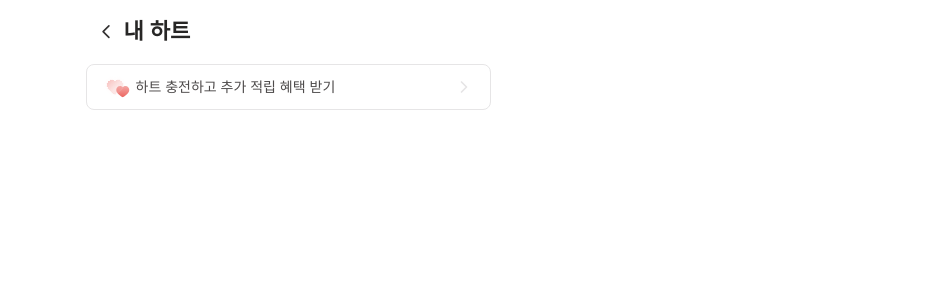
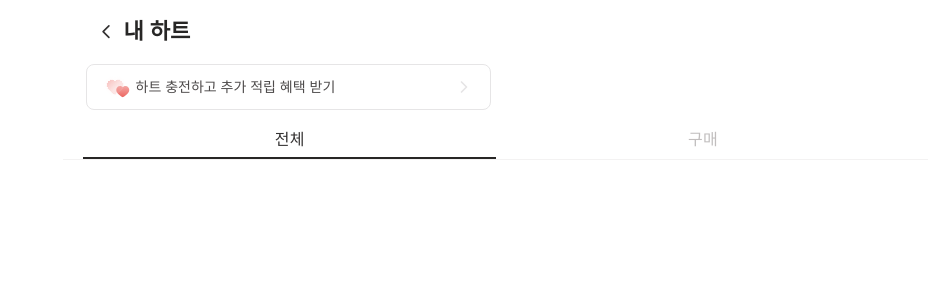
Before and after one commit to KDT-2024-FirstStep-Team/first-step-frontend, a React (Vite) app: page /myheart in a window 1280 px wide. Shown: the top 300 px of the page, without its empty margins (352-1280 px from the left). Built offline with nearby package versions, Linux system fonts and the light colour scheme; a web font is replaced by a local one.

Commit message:
feat: HeartTab 컴포넌트 구현

```diff
--- /dev/null
+++ b/src/components/HeartTab.tsx
@@ -0,0 +1,66 @@
+import styled from 'styled-components';
+
+interface HeartTabProps {
+  activeTab: number;
+  setActiveTab: React.Dispatch<React.SetStateAction<number>>;
+}
+
+const HeartTab = ({ activeTab, setActiveTab }: HeartTabProps) => {
+  return (
+    <TabContainer>
+      <Tab $isActive={activeTab === 0} onClick={() => setActiveTab(0)}>
+        <span>전체</span>
+        <div></div>
+      </Tab>
+      <Tab $isActive={activeTab === 1} onClick={() => setActiveTab(1)}>
+        <span>구매</span>
+        <div></div>
+      </Tab>
+      <Tab $isActive={activeTab === 2} onClick={() => setActiveTab(2)}>
+        <span>사용</span>
+        <div></div>
+      </Tab>
+    </TabContainer>
+  );
+};
+
+const TabContainer = styled.div`
+  position: fixed;
+  z-index: 1000;
+  top: 110px;
+  width: 100%;
+  height: 50px;
+  padding: 0 20px;
+  border-bottom: 0.5px solid var(--gr80);
+  display: flex;
+  background-color: var(--gr100);
+`;
+
+interface TabProps {
+  $isActive: boolean;
+}
+
+const Tab = styled.div<TabProps>`
+  flex: 1;
+  display: flex;
+  flex-direction: column;
+  justify-content: space-between;
+  align-items: center;
+  padding-top: 18px;
+
+  span {
+    font-size: 16px;
+    font-weight: 500;
+    letter-spacing: 0.2px;
+    color: ${({ $isActive }) => ($isActive ? 'var(--gr30)' : 'var(--gr60)')};
+  }
+
+  div {
+    width: 100%;
+    height: 2px;
+    background-color: ${({ $isActive }) =>
+      $isActive ? 'var(--gr20)' : 'var(--gr100)'};
+  }
+`;
+
+export default HeartTab;
--- a/src/pages/MyHeart.tsx
+++ b/src/pages/MyHeart.tsx
@@ -1,7 +1,11 @@
 import BackHeader from '@/components/BackHeader';
+import HeartTab from '@/components/HeartTab';
 import NotificationBanner from '@/components/NotificationBanner';
+import { useState } from 'react';
 
 const MyHeart = () => {
+  const [activeTab, setActiveTab] = useState(0);
+
   return (
     <>
       <BackHeader title="내 하트" />
@@ -12,6 +16,7 @@ const MyHeart = () => {
           text="하트 충전하고 추가 적립 혜택 받기"
           path="/buy"
         />
+        <HeartTab activeTab={activeTab} setActiveTab={setActiveTab} />
       </main>
     </>
   );
```
